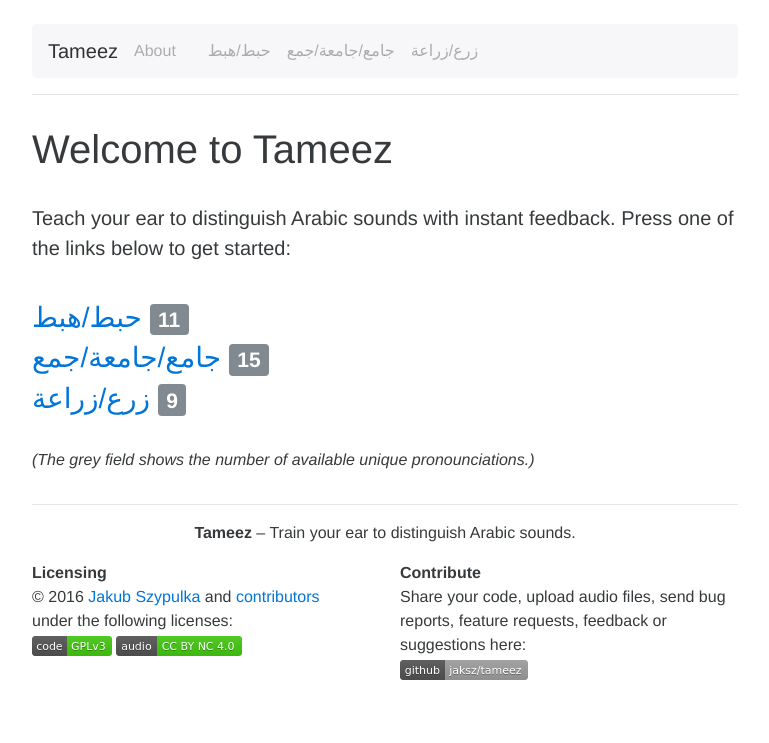
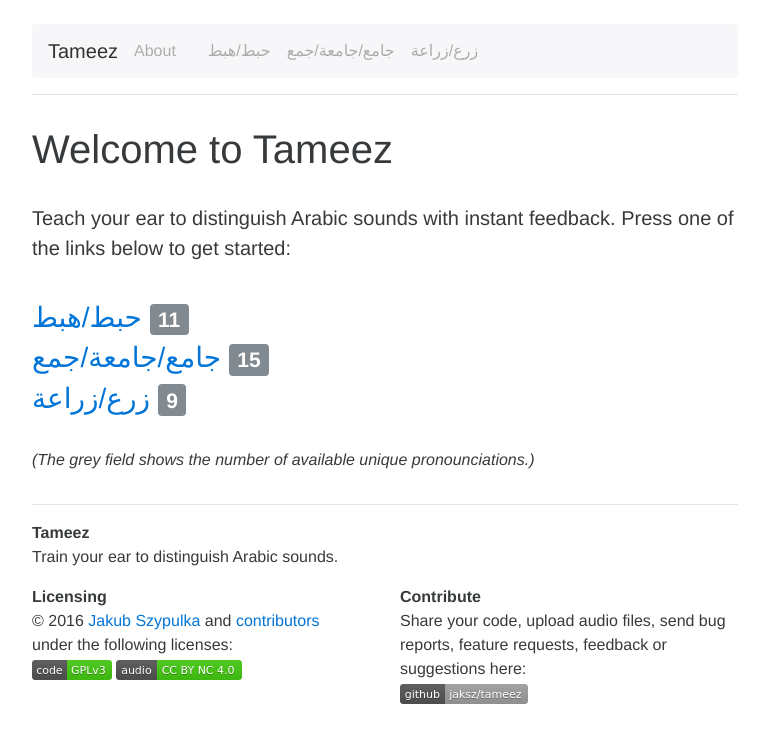
Before and after one commit to jaksz/tameez, a Jekyll site: the page built from index.html, in a window 1280 px wide. Shown: the top 743 px of the page, without its empty margins (255-1024 px from the left). Built offline with Jekyll 4.4.1, drawn with Linux system fonts in a browser that asks for light colours.

Commit message:
Fix site name in footer

```diff
--- a/_layouts/default.html
+++ b/_layouts/default.html
@@ -79,8 +79,8 @@
 
     <div class="row">
 
-      <div class="col-lg-12" style="text-align:center">
-        <p><b>{{ site.title }}</b> – {{ site.subtitle }}</p>
+      <div class="col-lg-12">
+        <p><b>{{ site.title }}</b><br/>{{ site.subtitle }}</p>
       </div>
     </div>
 
```
